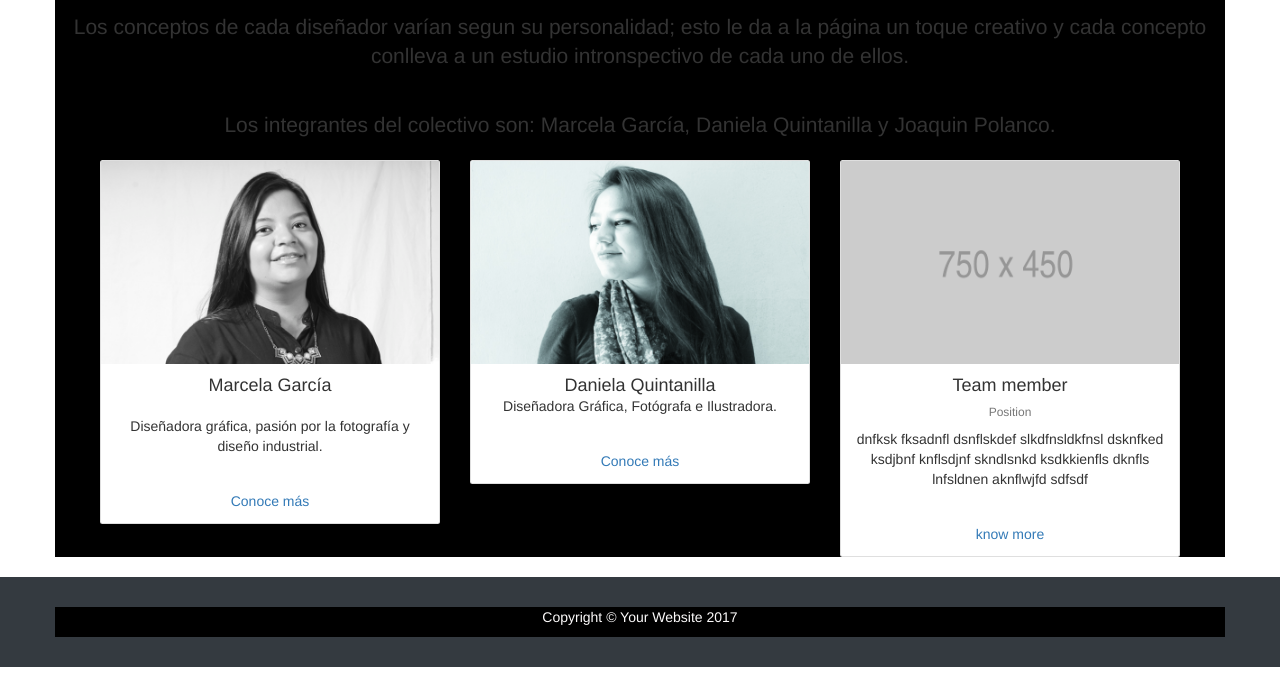
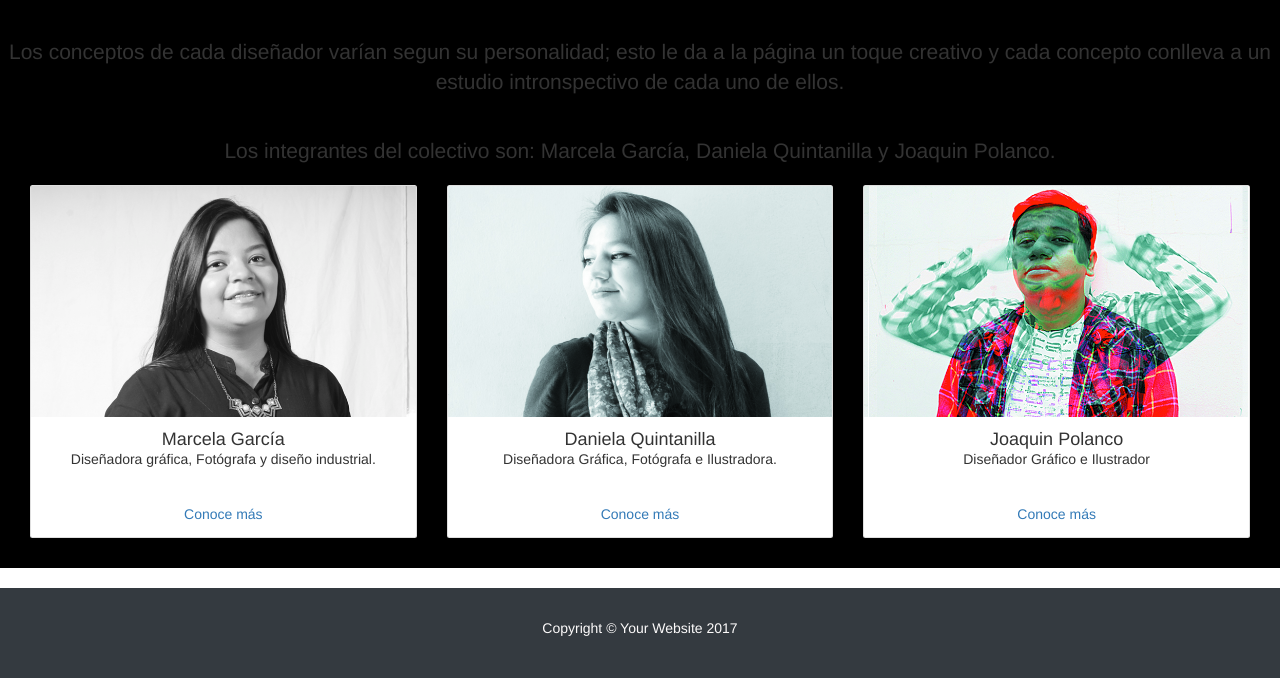
Before and after one commit to Joakn/grupo, a plain HTML site: page index.html in a window 1280 px wide. Shown: the part 594-1272 px from the top of the page. Drawn offline with nearby package versions, Linux system fonts and the light colour scheme.

Commit message:
ya no quiero

```diff
--- a/css/style.css
+++ b/css/style.css
@@ -432,10 +432,13 @@ margin-left: 30%;
   padding: 1.25rem;
 }
 
-.container{
+.container1{
   background: rgb(0, 0, 0);
 }
 
 .h2{
   color: rgb(255, 255, 255);
 }
+.margina{
+  margin-bottom: 30px;
+}
--- a/index.html
+++ b/index.html
@@ -18,7 +18,8 @@
 <body>
 
 
-    <div id="wrapper">
+    <div class="container-fluid nopadding">
+      <header id="wrapper">
       <div class="overlay"></div>
       <nav class="navbar navbar-inverse navbar-fixed-top"
       id="sidebar-wrapper" role="navigation">
@@ -43,7 +44,7 @@
    </div>
  </div>
 <section>
-    <article class="container">
+    <article class="container-fluid nopadding container1">
       <div class="row">
         <div class="col-md-12">
          <div id="carousel1" class="carousel slide" data-ride="carousel">
@@ -87,8 +88,8 @@
 <script src="jquery.min.js"></script>
 <script src="bootstrap/js/bootstrap.min.js"></script>
         </div>
-        </div
-        <div class="col-md-12">
+        </div>
+        <div class="col-md-12 container-fluid nopadding">
           <h2 class="section-heading text-center">Colectivo de Diseñadores Gráficos</h2>
           <br/>
           <p class="lead text-center">"Colectivo de Diseñadores" es una plataforma de experimentación configurada por un colectivo de diseñadores Salvadoreños; que busca dar a conocer su trabajo mediante la web, en el cual se observan los proyectos, trabajos, fotografías e ilustraciones que cada uno posee.</p>
@@ -100,18 +101,18 @@
       </div>
 
     </article>
-    <article class="container">
+    <article class="container-fluid nopadding container1 ">
       <div class="row">
-        <div class="col-md-4">
+        <div class="col-md-4 margina">
           <div class="card text-center">
           <img class="adaptar img-fluid" src="img/fotopeque.jpg">
           <div class="card-body">
             <h4 class="section-heading">Marcela García</h4>
-           <br>
-            <p>Diseñadora gráfica, pasión por la fotografía y diseño industrial.</p>
+
+            <p>Diseñadora gráfica, Fotógrafa y diseño industrial.</p>
           </div>
           <div class="card-footer">
-            <a href="#">Conoce más</a>
+            <a href="views/perfil1.html">Conoce más</a>
           </div>
         </div>
       </div>
@@ -125,21 +126,21 @@
             <p>Diseñadora Gr&aacute;fica, Fot&oacute;grafa e Ilustradora.</p>
           </div>
           <div class="card-footer">
-            <a href="#">Conoce más</a>
+            <a href="views/perfil2">Conoce más</a>
           </div>
         </div>
       </div>
 
       <div class="col-md-4">
           <div class="card text-center">
-          <img class="adaptar img-fluid" src="img/750x450.png">
+          <img class="adaptar img-fluid" src="img/fotoj.jpg">
           <div class="card-body">
-            <h4 class="section-heading">Team member</h4>
-            <h6 class="text-muted">Position</h6>
-            <p>dnfksk fksadnfl dsnflskdef slkdfnsldkfnsl dsknfked ksdjbnf knflsdjnf skndlsnkd ksdkkienfls dknfls lnfsldnen aknflwjfd sdfsdf</p>
+            <h4 class="section-heading">Joaquin Polanco</h4>
+
+            <p>Diseñador Gráfico e Ilustrador</p>
           </div>
           <div class="card-footer">
-            <a href="#">know more</a>
+            <a href="views/perfil3-1.html">Conoce más</a>
           </div>
         </div>
       </div>
```
Also changed, not shown: views/perfil2.html (+3 -3 lines), img/fotoj.jpg (added).
